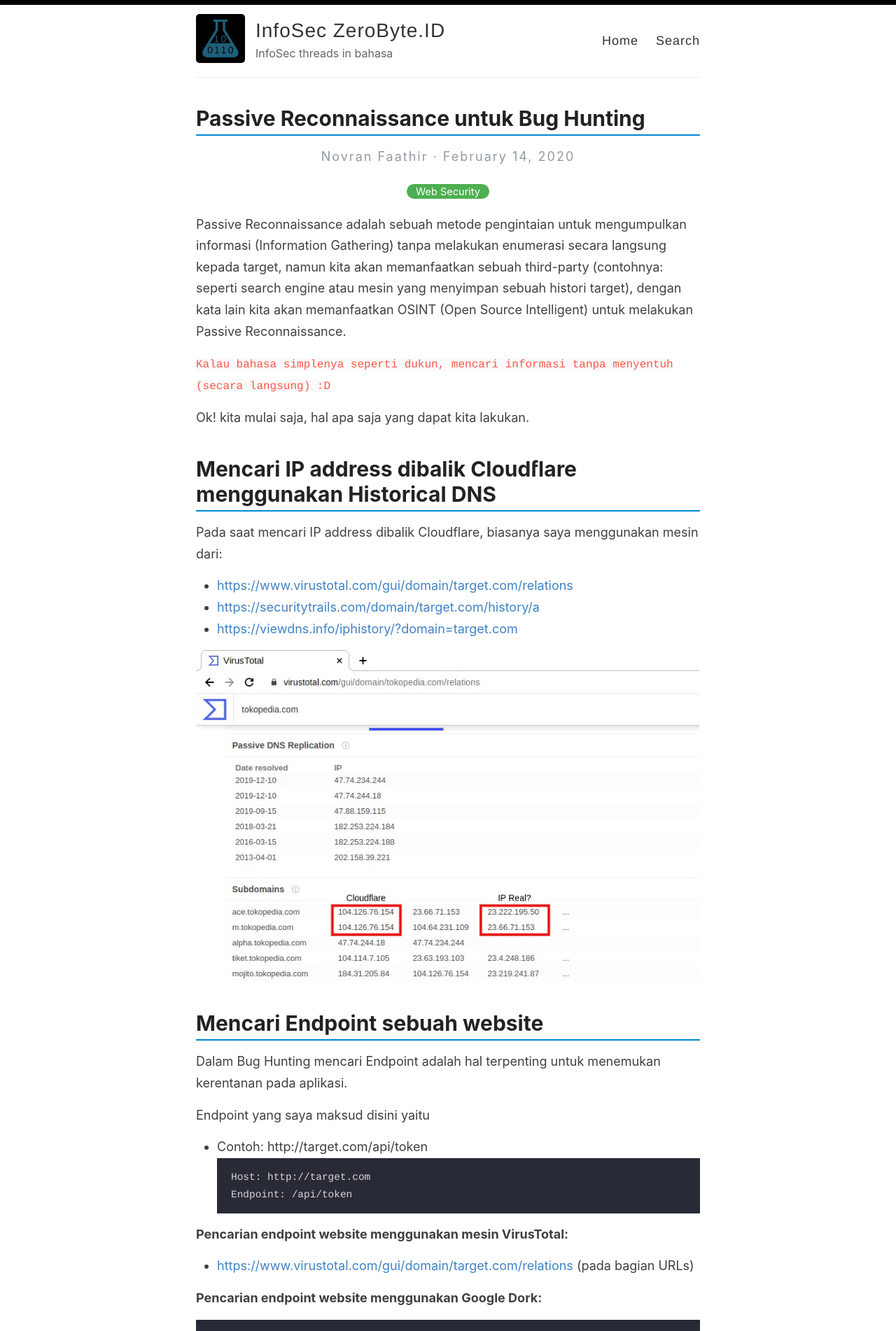
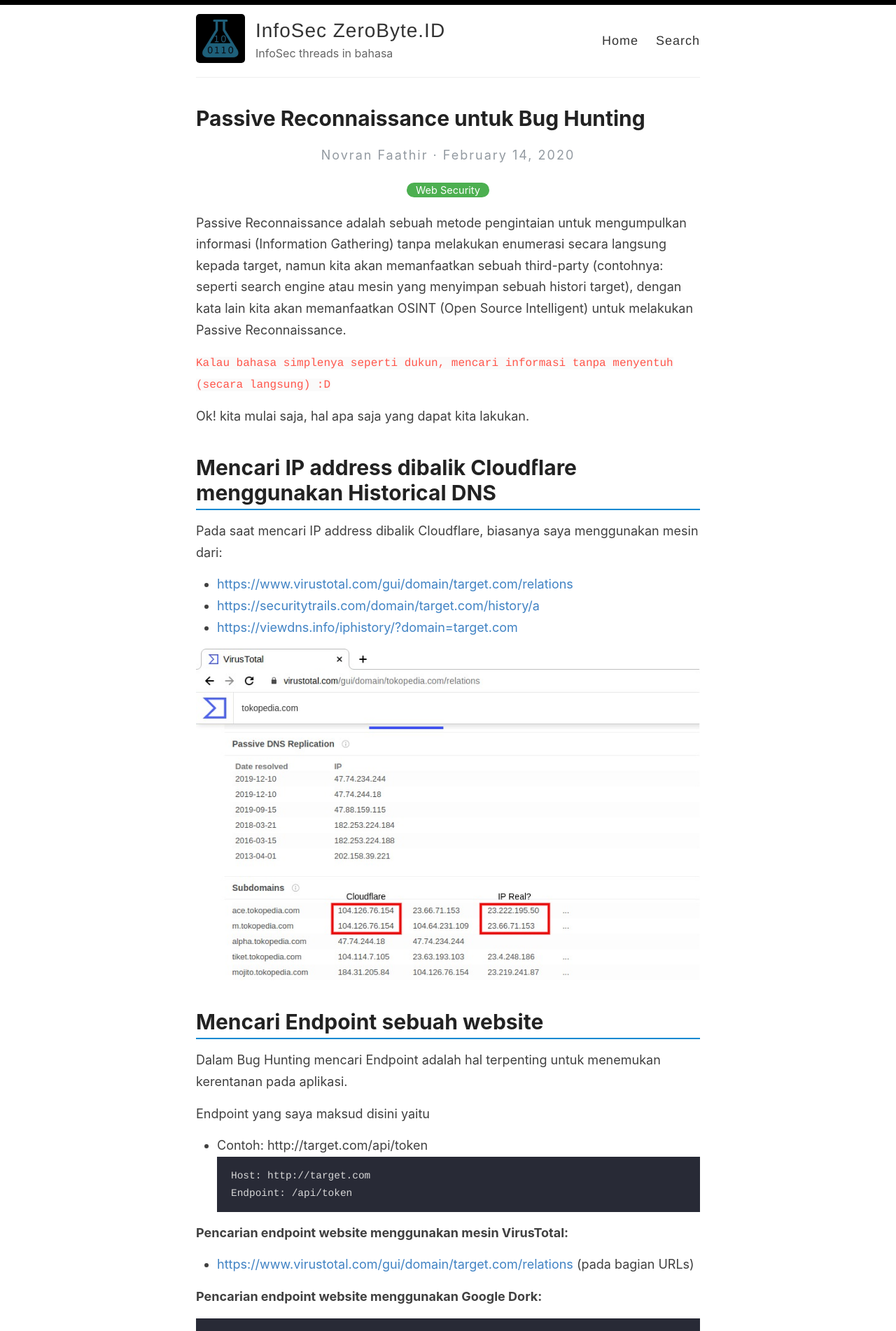
Before and after one commit to amitmerchant1990/reverie, a Jekyll site: the page built from _posts/2020-2-14-passive-reconnaissance-untuk-bug-hunting.md, in a window 1280 px wide. Shown: the top 1902 px of the page at 70% size. Built offline with Jekyll 4.4.1, drawn with Linux system fonts in a browser that asks for light colours.

Commit message:
Update post.html

```diff
--- a/_layouts/post.html
+++ b/_layouts/post.html
@@ -3,7 +3,7 @@
 ---
 
 <article class="post detailed">
-  <h1>{{ page.title }}</h1>
+  <h1 style="border: none">{{ page.title }}</h1>
 
   <div>
     <p class="author_title">{{page.author}} · {{ page.date | date: "%B %e, %Y" }}</p>
```
